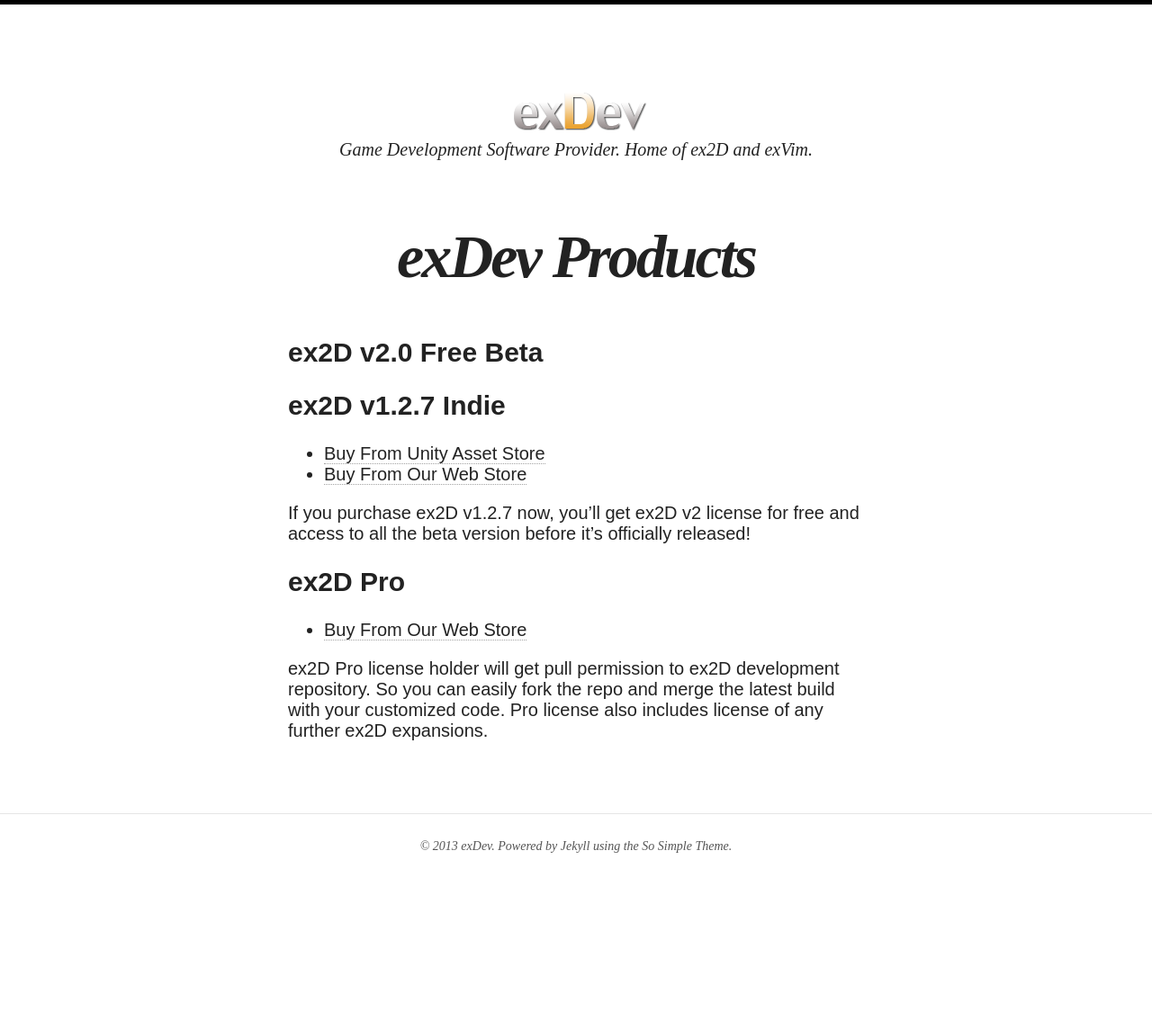
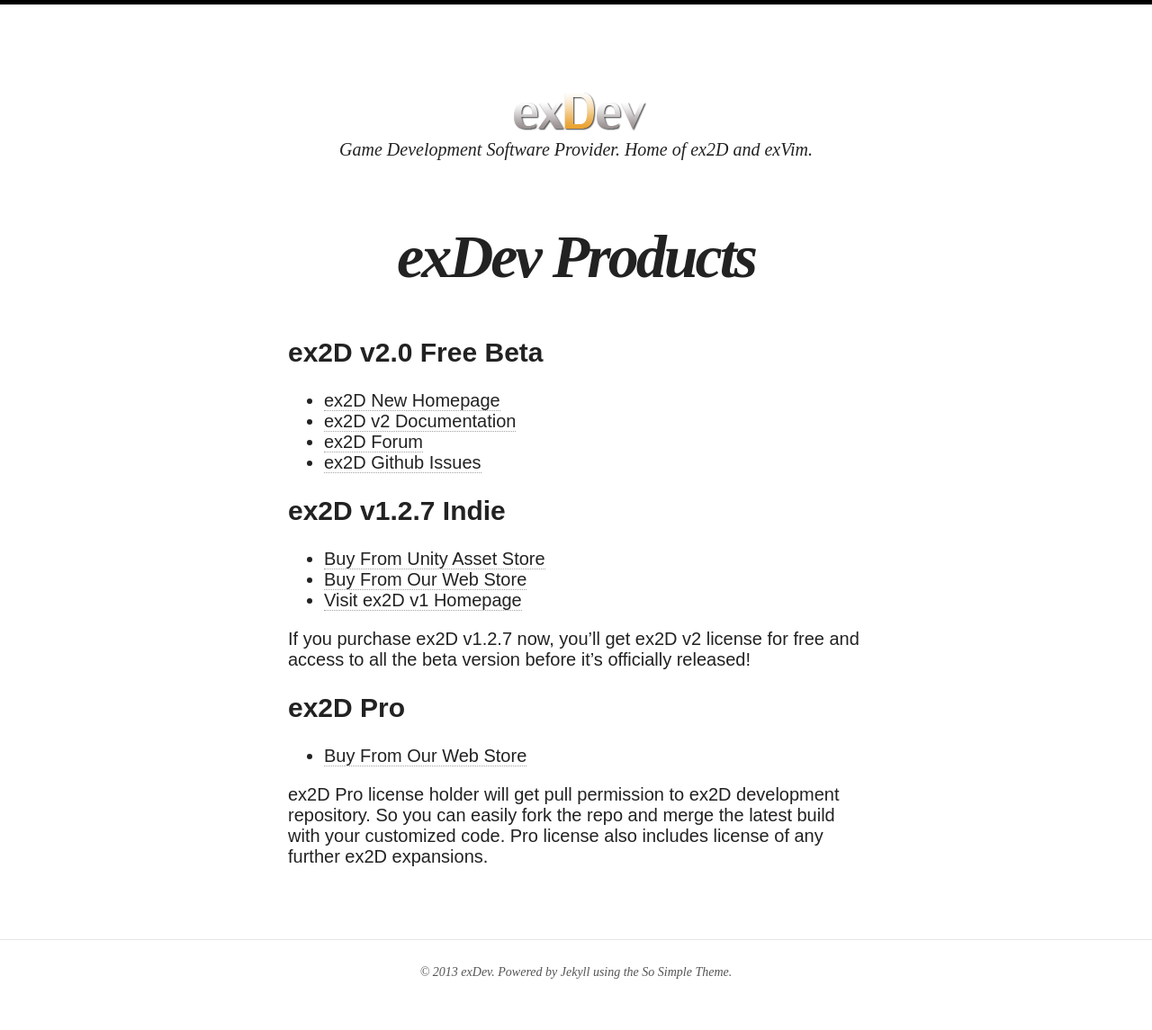
Before and after one commit to exdev/exdev.github.io, a Jekyll site: the page built from index.md, in a window 1280 px wide. Shown: the whole page at 90% size. Built offline with Jekyll 4.4.1, drawn with Linux system fonts in a browser that asks for light colours; nearby versions of some CDN libraries; before the commit the page ends 1005 px from its top, so only the background shows below that.

Commit message:
added more links on homepage, recovered site url.

```diff
--- a/_config.yml
+++ b/_config.yml
@@ -3,7 +3,7 @@ description:      Game Development Software Provider. Home of ex2D and exVim.
 logo:             site-logo.png
 disqus_shortname:
 #Comment out url when working locally to resolve base urls correctly
-url:              # http://ex-dev.com
+url:              http://ex-dev.com
 
 # Owner/author information
 owner:
--- a/index.md
+++ b/index.md
@@ -5,13 +5,25 @@ title: exDev Products
 
 ## ex2D v2.0 Free Beta
 
+- [ex2D New Homepage][5]
+- [ex2D v2 Documentation][8]
+- [ex2D Forum][6]
+- [ex2D Github Issues][7]
+
+[5]: http://ex-dev.com/ex2d
+[8]: http://ex-dev.com/ex2d/docs/
+[6]: http://forum.ex-dev.com/
+[7]: http://www.github.com/exdev/ex2d/issues
+
 ## ex2D v1.2.7 Indie
 
 - [Buy From Unity Asset Store][1]
 - [Buy From Our Web Store][2]
+- [Visit ex2D v1 Homepage][4]
 
 [1]: https://www.assetstore.unity3d.com/#/content/1795
 [2]: http://sites.fastspring.com/exdev/product/ex2dindie
+[4]: http://exdev.webfactional.com/ex2d/
 
 If you purchase ex2D v1.2.7 now, you'll get ex2D v2 license for free and access to all the beta version before it's officially released!
 
```
Also changed, not shown: 15 other files.
